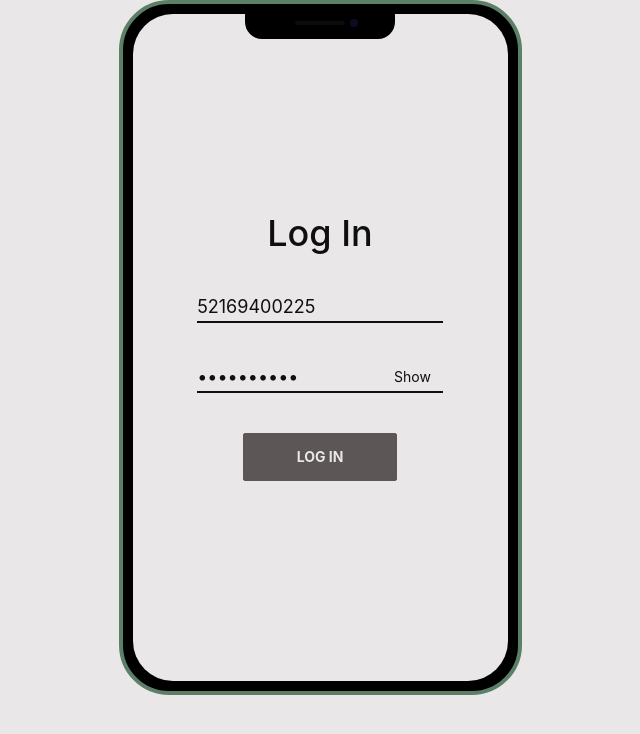
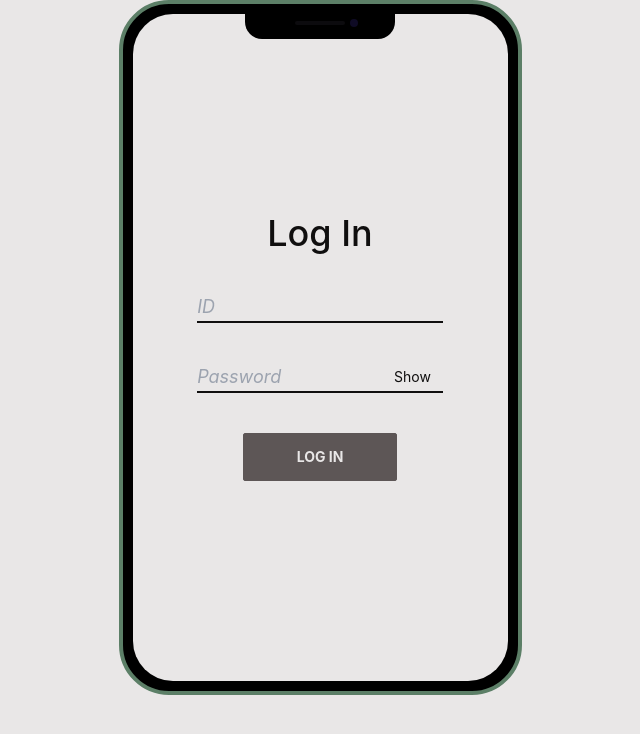
Before and after one commit to bilal-auz/Inventory_Management_Mobile-App, a React (Create React App) app in the folder frontend/: page / in a window 1280 px wide. Shown: the top 734 px of the page, without its empty margins (320-960 px from the left). Built offline with nearby package versions, Linux system fonts and the light colour scheme.

Commit message:
Remove the login testing credentials

```diff
--- a/frontend/src/components/Auth/Login.jsx
+++ b/frontend/src/components/Auth/Login.jsx
@@ -9,8 +9,8 @@ function Login() {
   const [show, setShow] = useState(false);
 
   // Temp
-  const [userId, setUserId] = useState("52169400225");
-  const [password, setPassword] = useState("Taoufiq123");
+  const [userId, setUserId] = useState("");
+  const [password, setPassword] = useState("");
   const [loading, setLoading] = useState(false);
 
   const loginHandler = async () => {
```
Also changed, not shown: 1 other file (tests, documents, lock files or other folders).
